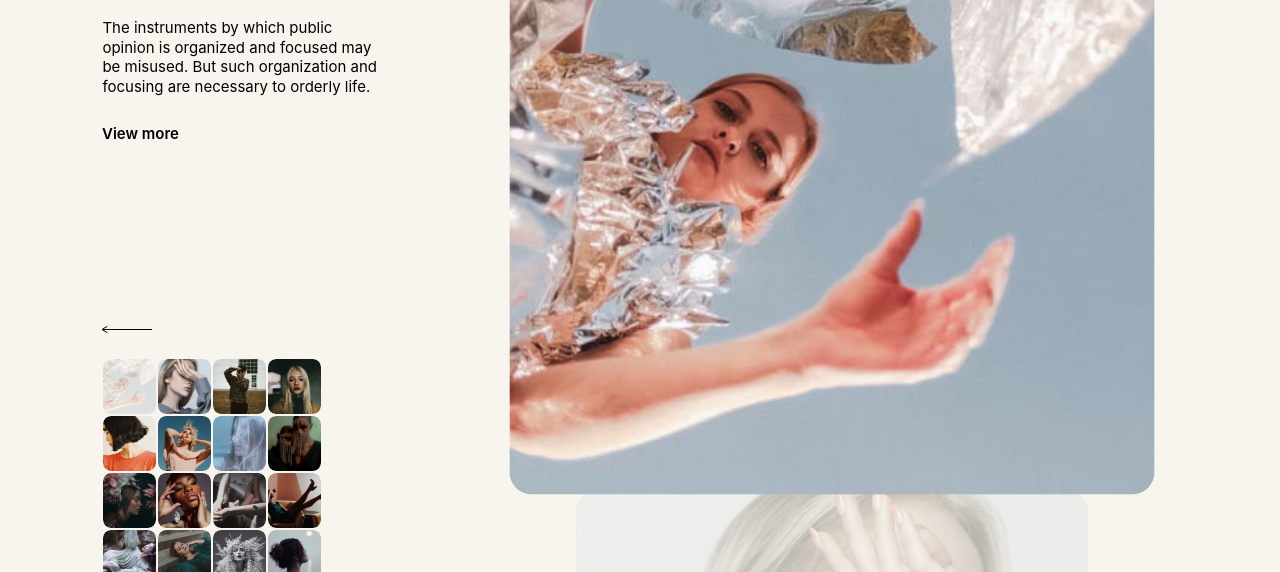
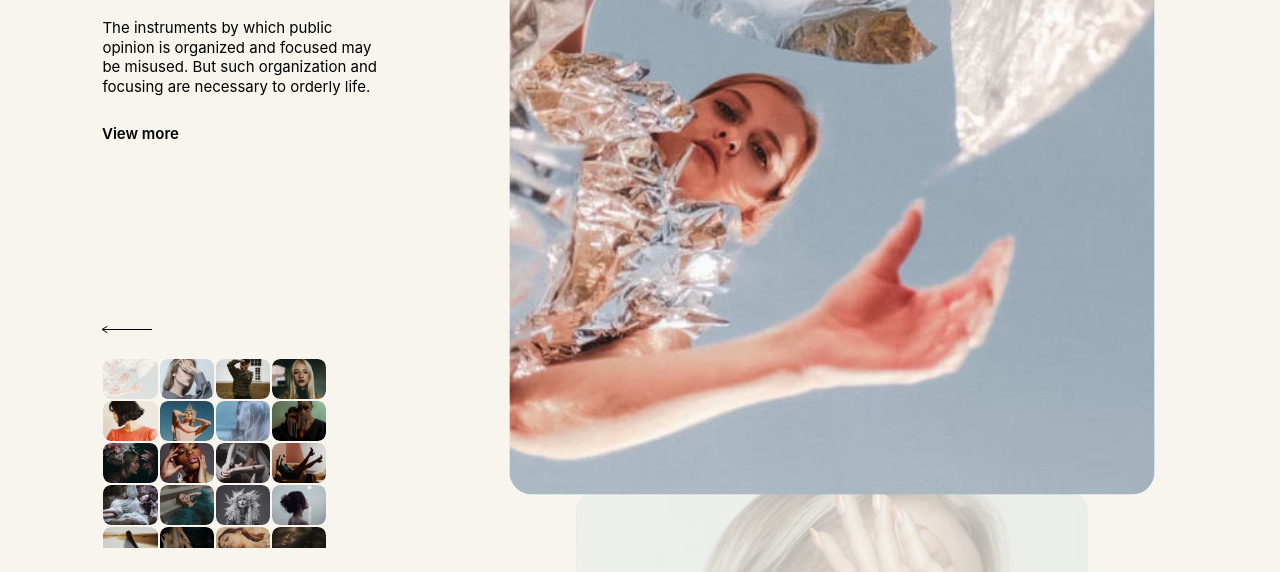
Before and after one commit to Charca/astro-photo-gallery, an Astro site: page /photo/1 in a window 1280 px wide. Shown: the part 228-800 px from the top of the page. Built offline with nearby package versions, Linux system fonts and the light colour scheme; Astro itself is replaced by a stand-in of ours.

Commit message:
image lazy loading

```diff
--- a/src/components/GridCell.astro
+++ b/src/components/GridCell.astro
@@ -15,9 +15,19 @@ const { photo, isCurrent, withoutTransition } = Astro.props
     <a href={`/photo/${photo.id}`}>
       {
         withoutTransition ? (
-          <img src={photo.url} alt={photo.title} class="grid__cell-img-inner" />
+          <img
+            loading="lazy"
+            width="300"
+            height="300"
+            src={photo.url}
+            alt={photo.title}
+            class="grid__cell-img-inner"
+          />
         ) : (
           <img
+            loading="lazy"
+            width="300"
+            height="300"
             src={photo.url}
             alt={photo.title}
             class="grid__cell-img-inner"
--- a/src/css/base.css
+++ b/src/css/base.css
@@ -134,11 +134,13 @@ a:focus-visible {
 .grid--mini {
   --grid-padding: 1px;
 
-  width: 220px;
+  width: 235px;
   max-height: 190px;
   margin-bottom: 3vh;
   display: none;
   position: absolute;
+  overflow: auto;
+  padding-right: 10px;
 }
 
 .grid--mini .grid__cell:not(.grid__cell--current):hover .grid__cell-img {
@@ -382,6 +384,10 @@ a:focus-visible {
   }
 }
 
+.grid--mini .grid__cell-img-inner {
+  aspect-ratio: 2/1.4;
+}
+
 .grid--large .grid__cell-img,
 .grid--large .grid__cell-img-inner {
   transition: scale 1.5s cubic-bezier(0, 0.55, 0.45, 1);
```
